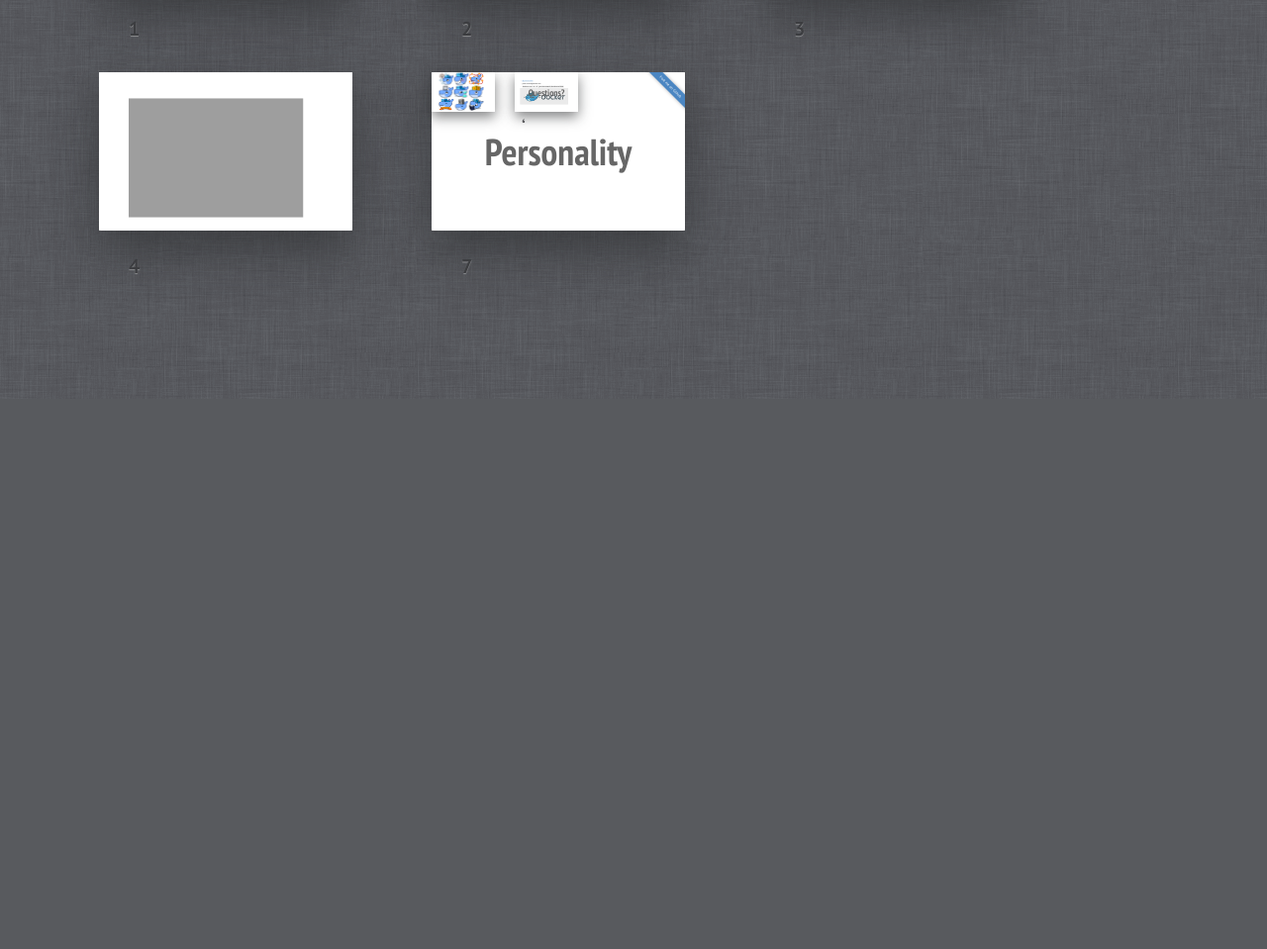
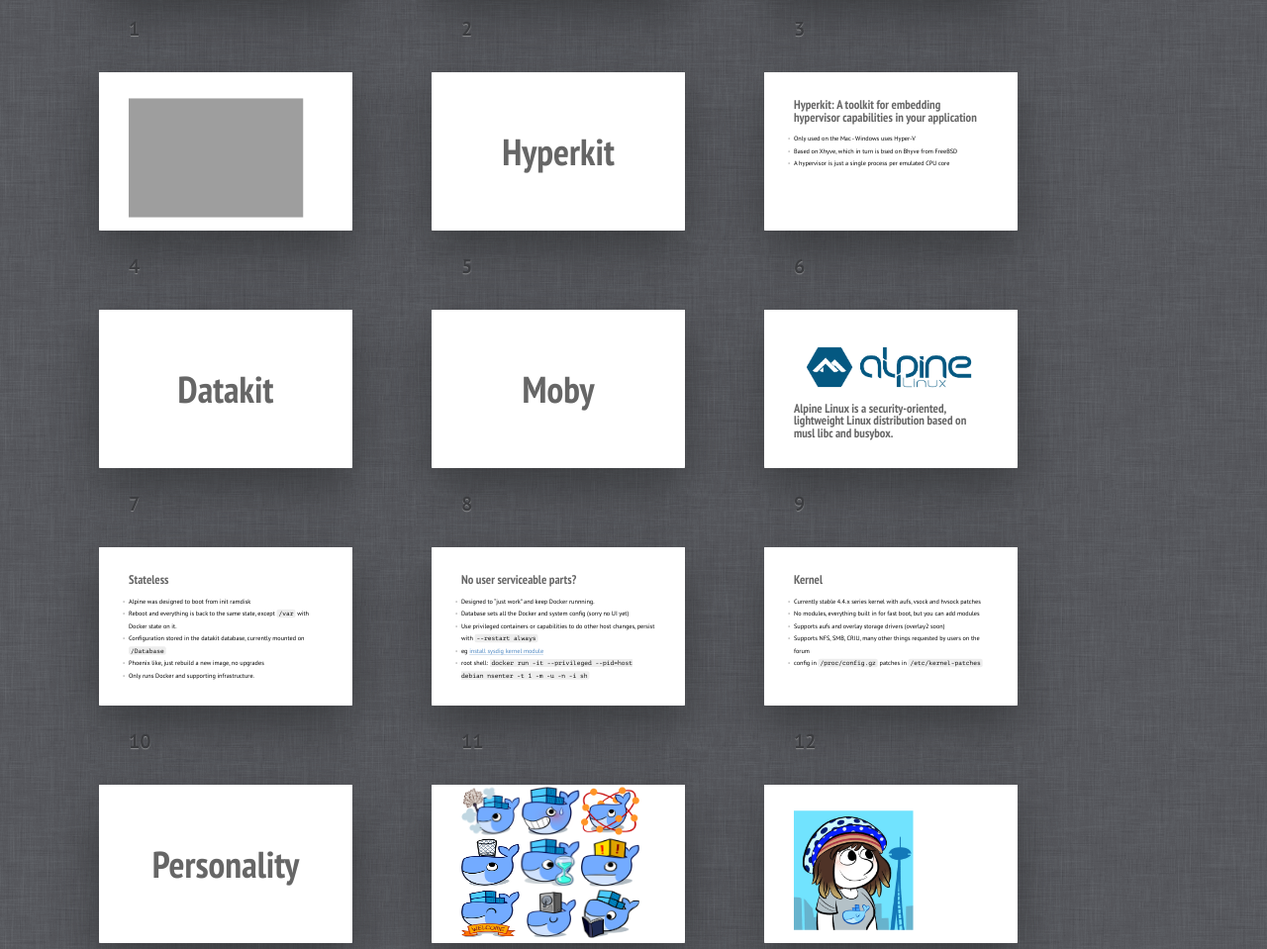
Before and after one commit to justincormack/dockercon2016, a plain HTML site: page index.html in a window 1280 px wide. Shown: the part 397-1356 px from the top of the page at 99% size. Before the commit the page ends 800 px from the top, so only its background shows below. Drawn offline with Linux system fonts and the light colour scheme; grey boxes are pictures that could not be loaded.

Commit message:
more slides
Signed-off-by: Justin Cormack <justin.cormack@docker.com>

```diff
--- a/index.html
+++ b/index.html
@@ -78,6 +78,7 @@
 </section>
 
 <!-- unikernel, how it started -->
+<!-- what were the three issues? -->
 
 <section class="slide pic">
 <div>
@@ -88,6 +89,82 @@
 </section>
 
 
+<section class="slide shout">
+<div>
+<h2>Hyperkit</h2>
+</div>
+</section>
+
+<section class="slide">
+<div>
+<h2>Hyperkit: A toolkit for embedding hypervisor capabilities in your application</h2>
+<ul>
+	<li>Only used on the Mac - Windows uses Hyper-V
+	<li>Based on Xhyve, which in turn is bsed on Bhyve from FreeBSD
+	<li>A hypervisor is just a single process per emulated CPU core
+</ul>
+</div>
+</section>
+
+<section class="slide shout">
+<div>
+<h2>Datakit</h2>
+</div>
+</section>
+
+<!-- how config is stored -->
+
+<section class="slide shout">
+<div>
+<h2>Moby</h2>
+</div>
+</section>
+
+<section class="slide">
+<div>
+<img src="pictures/alpine.png" width="100%"/>
+<h2>Alpine Linux is a security-oriented, lightweight Linux distribution based on musl libc and busybox.</h2>
+</div>
+</section>
+
+<section class="slide">
+<div>
+	<h2>Stateless</h2>
+<ul>
+	<li>Alpine was designed to boot from init ramdisk
+	<li>Reboot and everything is back to the same state, except <code>/var</code> with Docker state on it.
+	<li>Configuration stored in the datakit database, currently mounted on <code>/Database</code>
+	<li>Phoenix like, just rebuild a new image, no upgrades
+	<li>Only runs Docker and supporting infrastructure.
+<ul>
+</div>
+</section>
+
+<section class="slide">
+<div>
+	<h2>No user serviceable parts?</h2>
+<ul>
+	<li>Designed to “just work” and keep Docker runnning.
+	<li>Database sets all the Docker and system config (sorry no UI yet)
+	<li>Use privileged containers or capabilities to do other host changes, persist with <code>--restart always</code>
+	<li>eg <a href="https://github.com/etown/install-sysdig-module/blob/master/Dockerfile">install sysdig kernel module</a>
+	<li>root shell: <code>docker run -it --privileged --pid=host debian nsenter -t 1 -m -u -n -i sh</code>
+<ul>
+</div>
+</section>
+
+<section class="slide">
+<div>
+	<h2>Kernel</h2>
+<ul>
+	<li>Currently stable 4.4.x series kernel with aufs, vsock and hvsock patches
+	<li>No modules, everything built in for fast boot, but you can add modules
+	<li>Supports aufs and overlay storage drivers (overlay2 soon)
+	<li>Supports NFS, SMB, CRIU, many other things requested by users on the forum
+	<li>config in <code>/proc/config.gz</code> patches in <code>/etc/kernel-patches</code>
+<ul>
+</div>
+</section>
 
 
 
@@ -96,8 +173,9 @@
 <div>
 <h2>Personality</h2>
 </div>
+</section>
+
 <section class="slide picgrid">
-
 <div>
 <img src="pictures/whale/WhaleCleaning.png"/>
 <img src="pictures/whale/WhaleError.png"/>
@@ -111,9 +189,11 @@
 </div>
 </section>
 
-
-
-
+<section class="slide pic">
+<div>
+<img src="pictures/laurel.jpg" height="100%"/>
+</div>
+</section>
 
 
 
```
Also changed, not shown: pictures/alpine.png (added), pictures/laurel.jpg (added).
